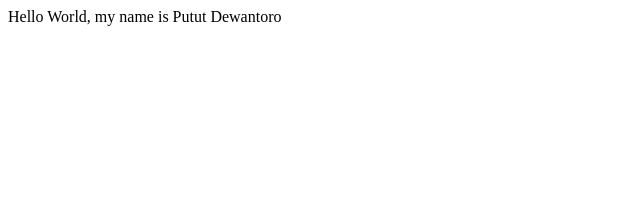
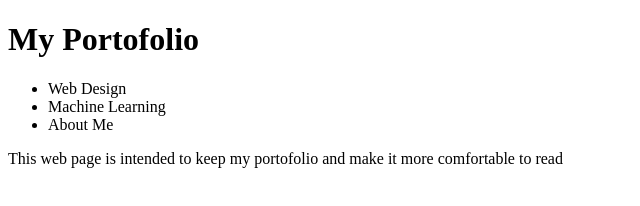
Before and after one commit to MasaruPutut/MasaruPutut.github.io, a plain HTML site: page index.html in a window 1280 px wide. Shown: the whole page, without its empty margins (0-640 px from the left). Drawn offline with Linux system fonts and the light colour scheme.

Commit message:
adding index.html

```diff
--- a/index.html
+++ b/index.html
@@ -1,6 +1,24 @@
 <!DOCTYPE html>
-<html>
-	<body>
-	Hello World, my name is Putut Dewantoro
-	</body>
+<html lang="en">
+<head>
+	<meta charset="UTF-8">
+	<meta name="viewport" content="width=device-width, initial-scale=1.0">
+	<meta http-equiv="X-UA-Compatible" content="ie=edge">
+	<title>Document</title>
+</head>
+<body>
+	<header>
+		<h1>My Portofolio</h1>
+		<nav>
+			<ul>
+				<li>Web Design</li>
+				<li>Machine Learning</li>
+				<li>About Me</li>
+			</ul>
+		</nav>
+	</header>
+	<section>
+		<p>This web page is intended to keep my portofolio and make it more comfortable to read</p>
+	</section>
+</body>
 </html>
```
